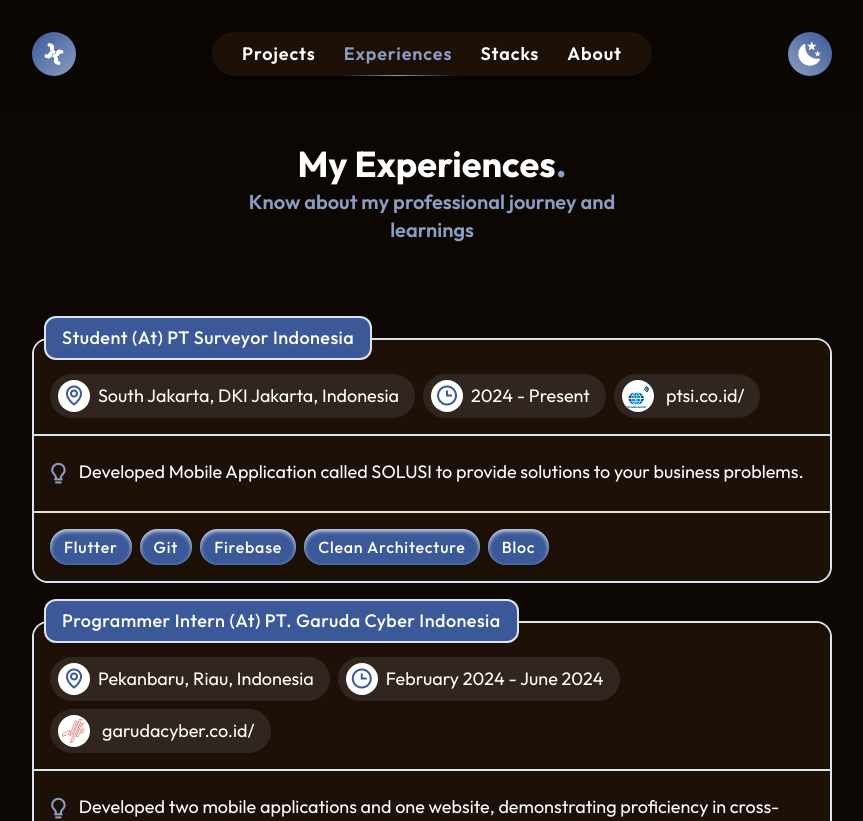
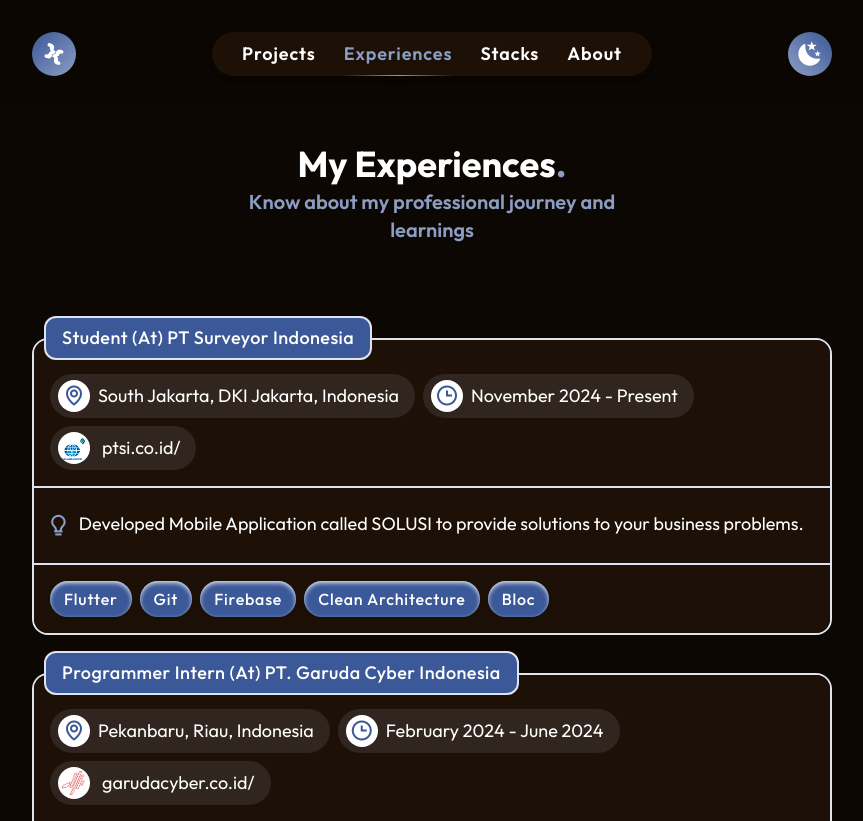
Before and after one commit to marloxxx/portfolio, a Next.js app: page /experiences in a window 1280 px wide. Shown: the top 821 px of the page, without its empty margins (208-1071 px from the left). Built offline with nearby package versions, Linux system fonts and the light colour scheme; no server answers.

Commit message:
Update experiences.ts

```diff
--- a/src/constants/experiences.ts
+++ b/src/constants/experiences.ts
@@ -38,7 +38,7 @@
     },
     designation: 'Student',
     location: 'South Jakarta, DKI Jakarta, Indonesia',
-    tenure: { from: '2024', to: 'Present' },
+    tenure: { from: 'November 2024', to: 'Present' },
     description: [
       'Developed Mobile Application called SOLUSI to provide solutions to your business problems.',
     ],
```
